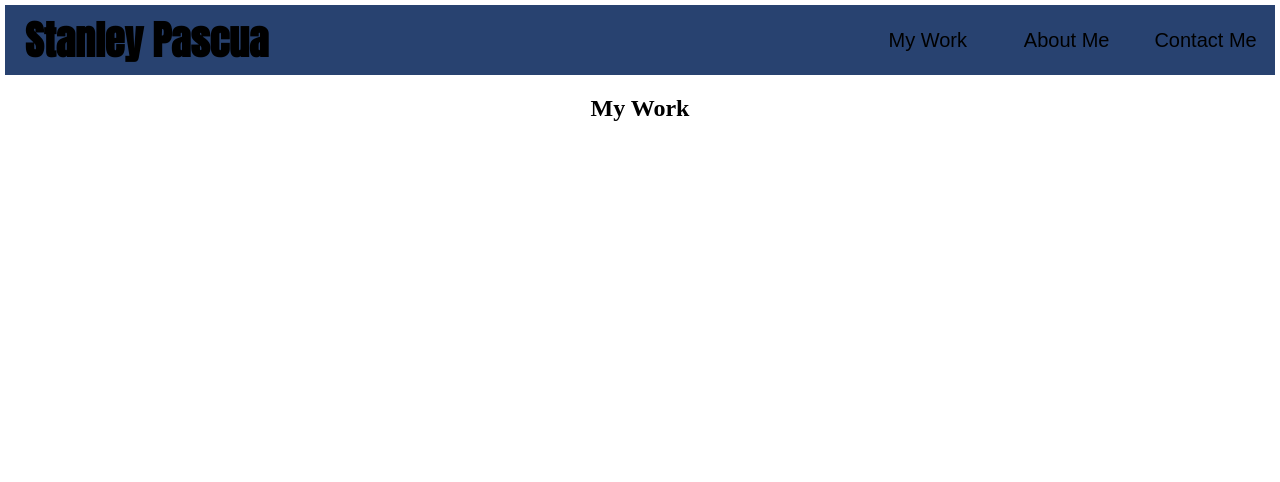
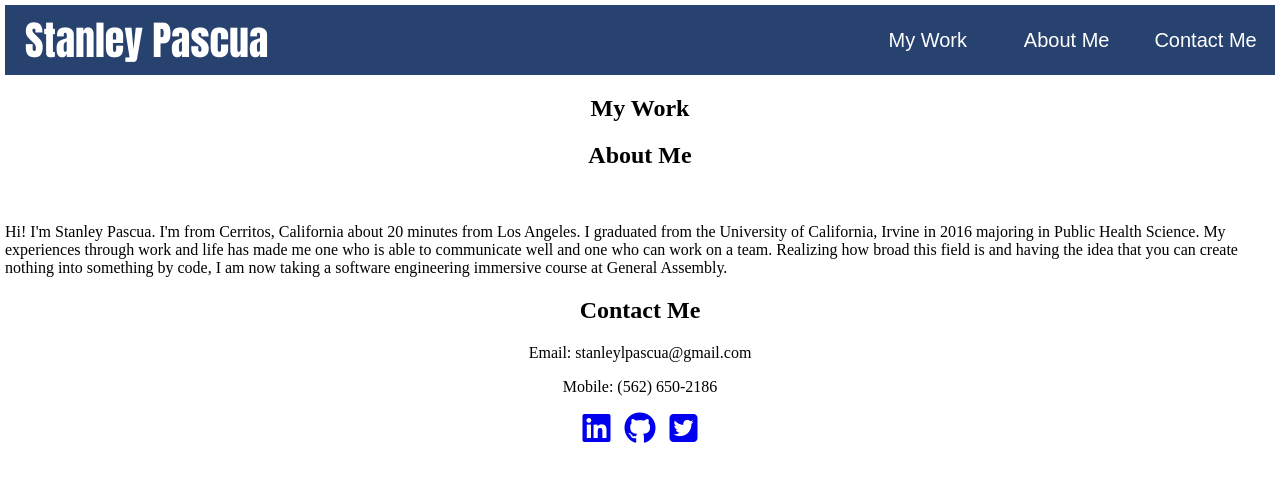
Before and after one commit to lezzles11/portfolio, a plain HTML site: page index.html in a window 1280 px wide. Drawn offline with nearby package versions, Linux system fonts and the light colour scheme; no server answers.

Commit message:
Starting About Me and Contact Me

```diff
--- a/app.js
+++ b/app.js
@@ -37,11 +37,13 @@ function app(projects) {
     $('.ItemContainer').css({'width': '300px', 'height': '400px',
     'margin-bottom': '50px', 'border': '1px solid #bcb7b7', 'text-align': 'center', 'background': '#bcb7b7'});
 
-    $('img').css({'width': '90%', 'height': '80%', 'object-fit': 'cover', 'margin': '0 auto'});
+    $('img').css({'width': '100%', 'height': '80%', 'object-fit': 'cover', 'margin': '0 auto'});
 
     $('.MyWork').css({'display': 'flex', 'flex-wrap': 'wrap', 'justify-content': 'space-around',
     'align-content': 'space-between', 'position': 'relative', 'z-index': '1'})
 
-    $('h4').css({'margin-bottom': '10px'})
+    $('h4').css({'margin-bottom': '10px', 'font-family': 'Assistant, sans-serif'})
+
+
 
 }
--- a/index.html
+++ b/index.html
@@ -6,6 +6,8 @@
     <title>Stanley Pascua</title>
     <link rel="stylesheet" href="style.css">
     <link href="https://fonts.googleapis.com/css?family=Anton|Fjalla+One&display=swap" rel="stylesheet">
+    <link href="https://fonts.googleapis.com/css?family=Assistant&display=swap" rel="stylesheet">
+    <script src="https://kit.fontawesome.com/6861fe3fc8.js" crossorigin="anonymous"></script>
     <script
   src="https://code.jquery.com/jquery-3.4.1.min.js"
   integrity="sha256-CSXorXvZcTkaix6Yvo6HppcZGetbYMGWSFlBw8HfCJo="
@@ -29,8 +31,30 @@
     </nav>
     <h2>My Work</h2>
     <section class="MyWork">
+    </section>
+    <div class="Grid">
+        <div class="AboutMe">
+            <h2>About Me</h2>
+            <img>
+            <p>Hi! I'm Stanley Pascua. I'm from Cerritos, California about 20 minutes from Los Angeles.
+            I graduated from the University of California, Irvine in 2016 majoring in Public Health Science.
+            My experiences through work and life has made me one who is able to communicate well and one who can work on a team.
+            Realizing how broad this field is and having the idea that you can create nothing into something by code,
+            I am now taking a software engineering immersive course at General Assembly.</p>
+        </div>
+        <div class="ContactMe">
+            <h2>Contact Me</h2>
+            <p><span class="contact">Email:</span> stanleylpascua@gmail.com</p>
+            <!-- icon from FontAwesome -->
+            <p><span class="contact">Mobile:</span> (562) 650-2186</p>
+            <ul>
+                <li><a href="https://www.linkedin.com/in/stanley-pascua-043792177/"><i class="fab fa-2x fa-linkedin"></i></a></li>
+                <li><a href="https://github.com/pascuas"><i class="fab fa-2x fa-github"></i></a></li>
+                <li><a href="https://twitter.com/stanleylpascua"><i class="fab fa-2x fa-twitter-square"></i></a></li>
+            </ul>
+        </div>
+    </div>
 
-    </section>
 
 
 <script src="app.js"></script>
--- a/style.css
+++ b/style.css
@@ -19,8 +19,10 @@ nav {
 
 h3 {
     flex: 1;
+    color: white;
     font-family: 'Anton', sans-serif;
     font-size: 40px;
+    font-weight: normal;
     margin: 0;
     padding-left: 20px;
 }
@@ -38,7 +40,6 @@ h3 {
     width: 100%;
     display: none;
 
-
 }
 
 #links > a {
@@ -46,7 +47,7 @@ h3 {
     font-family: 'Fajalla One', sans-serif;
     background: #bcb7b7;
     font-size: 18px;
-    color: black;
+    color: white;
     margin: 0;
     line-height: 70px;
     display: block;
@@ -78,6 +79,20 @@ h2 {
     text-align: center;
 }
 
+.ContactMe > p {
+    text-align: center;
+}
+
+.ContactMe > ul {
+    text-align: center;
+    padding: 0;
+}
+
+.ContactMe > ul > li{
+    display: inline;
+    margin: 0 5px;
+}
+
 @media (min-width: 1024px){
     label {
         display: none;
@@ -93,7 +108,6 @@ h2 {
         border-style: none;
         font-size: 20px;
         background: none;
-        color: black;
     }
 
     #links > a:hover {
```
